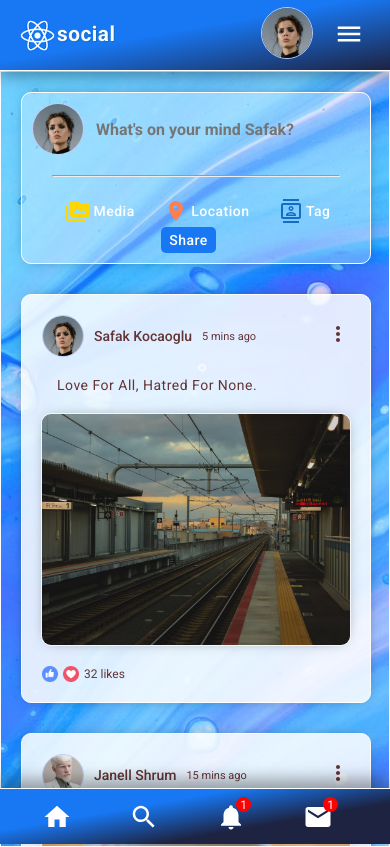
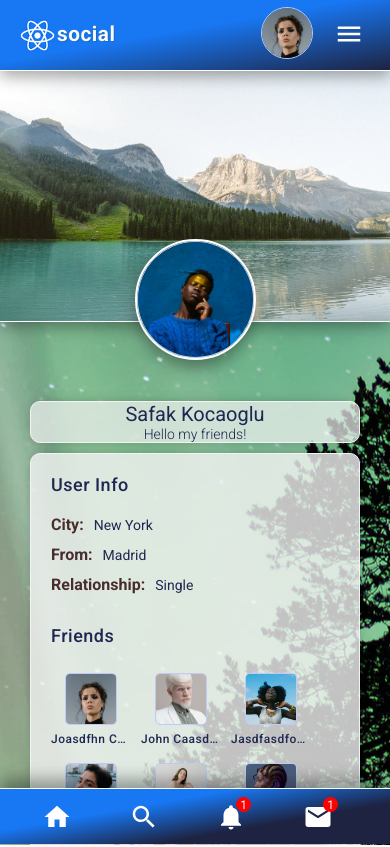
Before and after one commit to kawgh1/mern-social-media-react, a React (Create React App) app: page / in a window 390 px wide. Built offline with nearby package versions, Linux system fonts and the light colour scheme.

Commit message:
styling text

```diff
--- a/src/App.js
+++ b/src/App.js
@@ -2,7 +2,7 @@ import Home from "./pages/home/Home";
 import Profile from "./pages/profile/Profile";
 
 function App() {
-	return <Home />;
+	return <Profile />;
 }
 
 export default App;
--- a/src/components/share/Share.css
+++ b/src/components/share/Share.css
@@ -8,7 +8,7 @@
 	-webkit-box-shadow: 0px 0px 16px -8px rgba(0, 0, 0, 0.68);
 	box-shadow: 0px 0px 16px -8px rgba(0, 0, 0, 0.68);
 	border: 1px solid white;
-	background-color: rgba(255, 255, 255, 0.3);
+	background-color: rgba(255, 255, 255, 0.7);
 	color: white;
 }
 
@@ -35,7 +35,7 @@
 	background: none;
 	border: none;
 	width: 80%;
-	color: rgb(0, 0, 0);
+	color: rgb(36, 3, 3);
 	font-weight: 550;
 
 	font-size: 16px;
--- a/src/components/userProfile/UserProfile.css
+++ b/src/components/userProfile/UserProfile.css
@@ -89,12 +89,13 @@
 }
 
 .profileInfoName {
-	font-size: 26px;
+	font-size: 24px;
+	font-weight: 500;
 }
 
 .profileInfoDesc {
 	font-weight: 400;
-	font-size: 18px;
+	font-size: 16px;
 }
 
 .profileRightBottom {
@@ -113,7 +114,7 @@
 
 .profileTitle {
 	margin: 10px;
-	font-size: 24px;
+	font-size: 22px;
 	font-weight: 500;
 	letter-spacing: 0.5px;
 }
@@ -143,13 +144,13 @@
 	margin-right: 10px;
 	line-height: 20px;
 	font-weight: bold;
-	font-size: 20px;
+	font-size: 18px;
 	color: rgb(73, 45, 45);
 }
 
 .profileInfoValue {
 	font-weight: 500;
-	font-size: 18px;
+	font-size: 16px;
 }
 
 .profileFollowings {
@@ -203,12 +204,12 @@
 
 	.profileInfoName {
 		font-size: 20px;
-		font-weight: 500;
+		font-weight: 400;
 	}
 
 	.profileInfoDesc {
-		font-weight: 400;
-		font-size: 16px;
+		font-weight: 300;
+		font-size: 14px;
 	}
 
 	.profileInfoKey {
@@ -216,5 +217,10 @@
 	}
 	.profileInfoValue {
 		font-size: 14px;
+		font-weight: 400;
+	}
+
+	.profileFollowingName {
+		font-weight: 500;
 	}
 }
```
